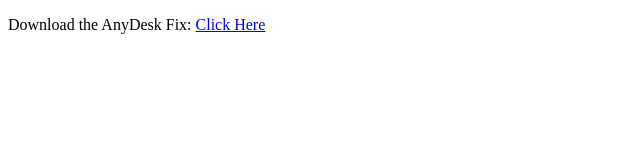
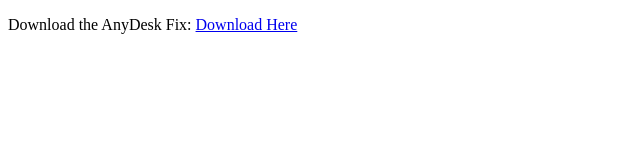
Before and after one commit to drinkbrass/my-website, a plain HTML site: page index.html in a window 1280 px wide. Shown: the full height of the page, 0-640 px from the left. Drawn offline with Linux system fonts and the light colour scheme.

Commit message:
Update index.html

```diff
--- a/index.html
+++ b/index.html
@@ -5,7 +5,8 @@
   </head>
   <body>
     <p>
-      Download the AnyDesk Fix: <a href="https://raw.githubusercontent.com/drinkbrass/my-website/refs/heads/main/fix_anydesk.bat" download>Click Here</a>
+      Download the AnyDesk Fix:
+      <a href="fix_anydesk.bat" download>Download Here</a>
     </p>
   </body>
 </html>
```
